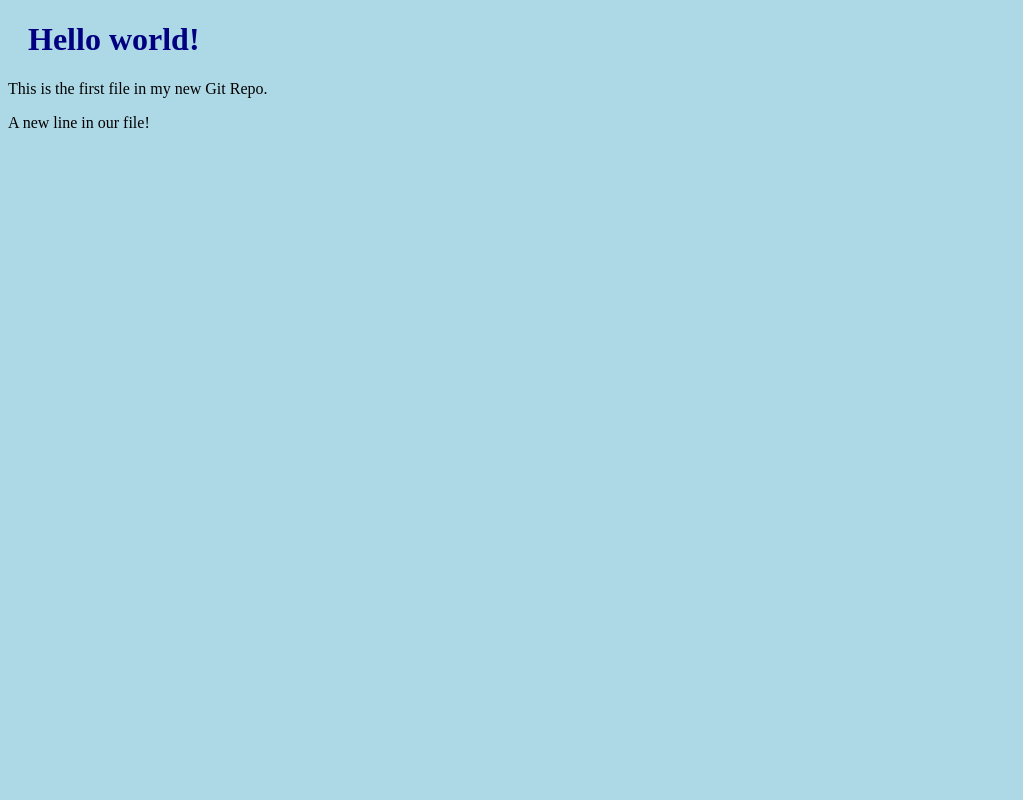
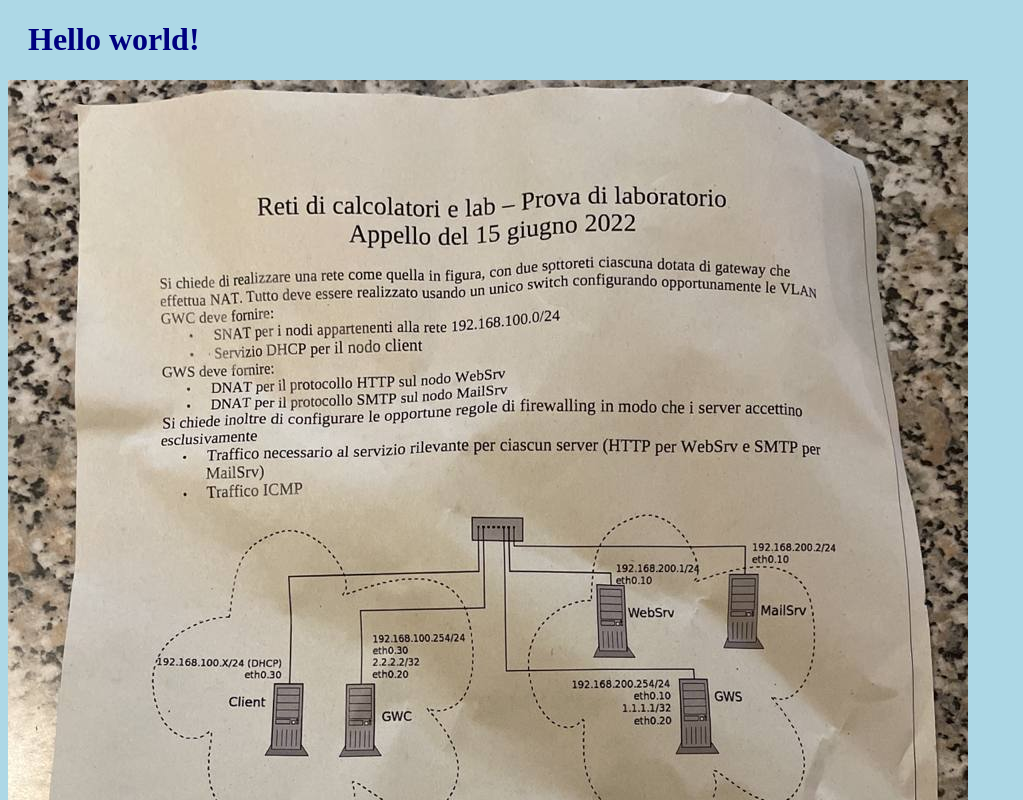
Before and after one commit to loubardozzor/myproject, a plain HTML site: page index.html in a window 1280 px wide. Shown: the top 800 px of the page, without its empty margins (0-1023 px from the left). Drawn offline with Linux system fonts and the light colour scheme.

Commit message:
Added image to Hello Worl

```diff
--- a/index.html
+++ b/index.html
@@ -7,6 +7,7 @@
 <body>
 
 <h1>Hello world!</h1>
+<div><img src="image.jpg" alt="Hello World from space" style="witdh:100%; max-witdh:960px"></div>
 <p>This is the first file in my new Git Repo.</p>
 <p>A new line in our file!</p>
 
```
Also changed, not shown: image.jpg (added).
